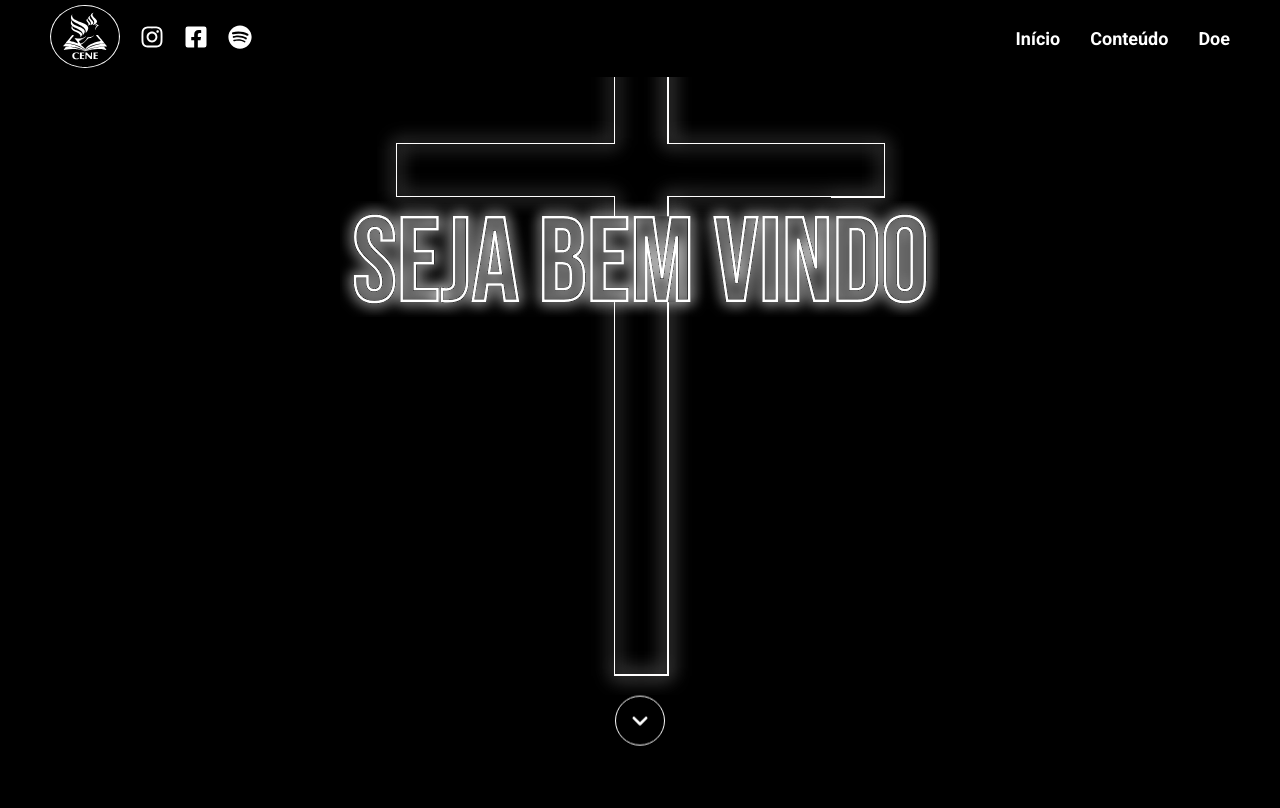
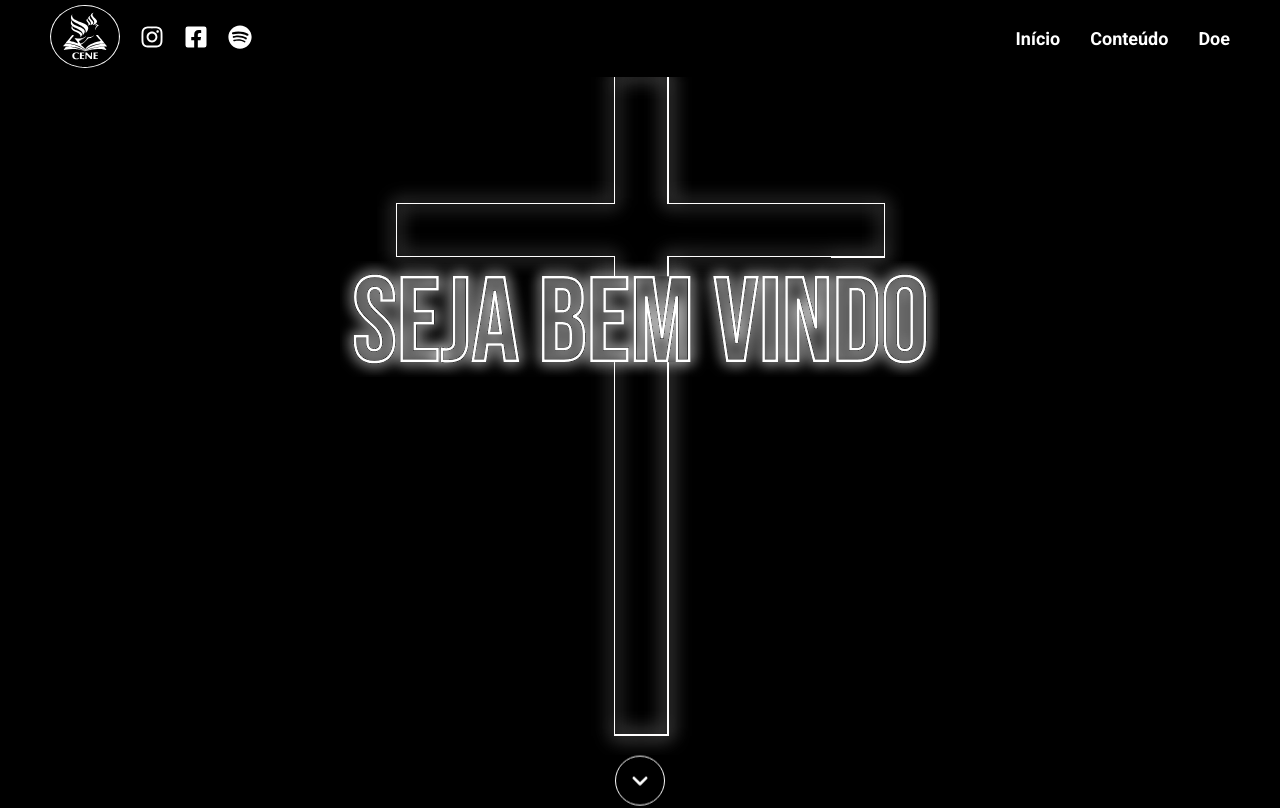
Before and after one commit to lucaseduardocrp/cene, a React (Vite) app: page / in a window 1280 px wide. Shown: the top 808 px of the page. Built offline with nearby package versions, Linux system fonts and the light colour scheme.

Commit message:
images size fixing

```diff
--- a/index.html
+++ b/index.html
@@ -1,5 +1,5 @@
 <!DOCTYPE html>
-<html lang="en">
+<html lang="pt-br">
   <head>
     <meta charset="UTF-8" />
     <link rel="icon" type="image/svg+xml" href="/Logo.svg" />
--- a/src/components/Footer/index.jsx
+++ b/src/components/Footer/index.jsx
@@ -51,7 +51,7 @@ export function Footer() {
         </li>
         <li><p>© 2023, Comunidade Evangélica Novo Encontro. Todos os direitos reservados.</p></li>
       </ul>
-      <img src="/Logo.svg" />
+      <a href="#home"><img src="/Logo.svg" alt='Logo Ministério Cene' /></a>
     </Container>
   );
 }
--- a/src/components/Header/index.jsx
+++ b/src/components/Header/index.jsx
@@ -29,7 +29,7 @@ export default function Header(){
         <nav>
           <ul className='socialMedia'>
             <li>
-              <a href="#home"><img src="/Logo.svg" alt="CENE" /></a>
+              <Link to="/"><img src="/Logo.svg" alt="Logo CENE" /></Link>
             </li>
             <li><a href='https://www.instagram.com/ministeriocene/' target='_blank' rel='noreferrer'><InstagramIcon /> </a></li>
             <li><a href='https://www.facebook.com/ministeriocenesg/' target='_blank' rel='noreferrer'><FacebookIcon /> </a></li>
--- a/src/pages/Home/index.jsx
+++ b/src/pages/Home/index.jsx
@@ -47,8 +47,10 @@ export default function Home(){
         <Container>
             <HeartIcon />
             <h2>Contribuição</h2>
-            <p>Ser generoso é colocar o amor em ação. &quot;Mais bem-aventurado é dar do que receber&quot; (At 20.35). <br />
-            Conﬁra em quais bancos você pode depositar seus dízimos e suas ofertas.</p>
+            <p>
+              Ser generoso é colocar o amor em ação. &quot;Mais bem-aventurado é dar do que receber&quot; (At 20.35). <br />
+              Conﬁra em quais bancos você pode depositar seus dízimos e suas ofertas.
+            </p>
             <Link to={"/donate"} className='btn'>Contribua Aqui</Link>
         </Container>
       </ParallaxImage2>
--- a/src/pages/Home/styles.js
+++ b/src/pages/Home/styles.js
@@ -8,8 +8,7 @@ const flex = css`
 `;
 
 export const Slide = styled.div`
-  padding: 10rem 0;
-  height: 75vh;
+  height: 90vh;
   background-color: var(--black);
   ${flex}
   flex-direction: column;
```
Also changed, not shown: public/BannerCultoQuinta.jpg.
